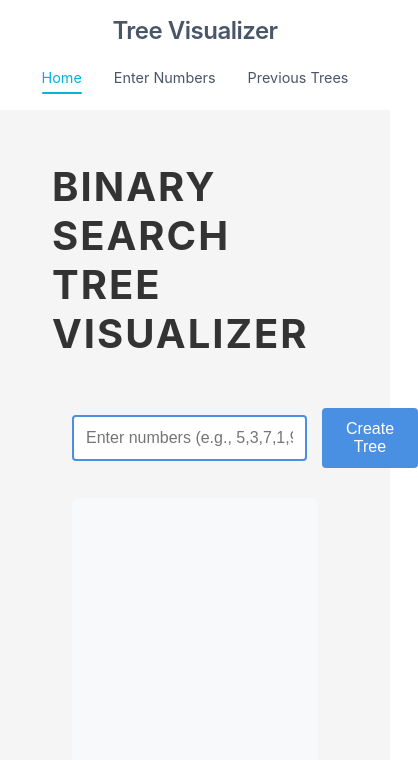
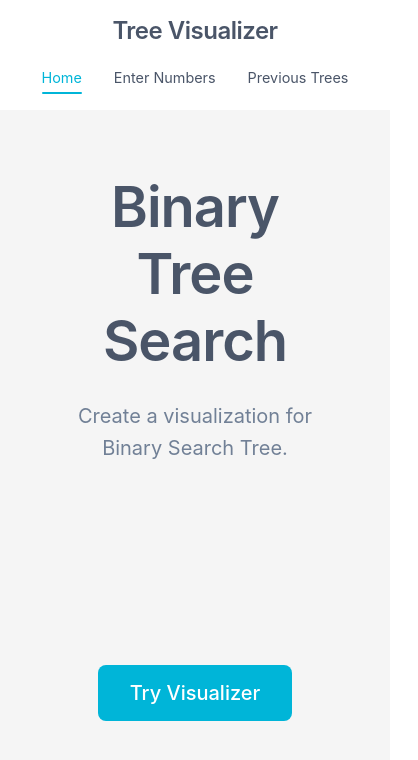
Before and after one commit to MazRadwan/DSA_bstFrontEnd, a React (Create React App) app in the folder bst_frontend/: page / in a window 390 px wide. Shown: the top 760 px of the page, 418 px wide, since content can reach past the window. Built offline with nearby package versions, Linux system fonts and the light colour scheme.

Commit message:
updated styles

```diff
--- a/bst_frontend/src/App.css
+++ b/bst_frontend/src/App.css
@@ -8,6 +8,11 @@
   max-width: 1200px;
   margin: 0 auto;
   padding: 2rem;
+}
+.mainContent h2 {
+  font-size: 1.5rem;
+  color: #4a5568;
+  margin-bottom: 0.5rem;
 }
 
 /* Reset default styles */
--- a/bst_frontend/src/components/BinarySearchTree/BinarySearchTree.jsx
+++ b/bst_frontend/src/components/BinarySearchTree/BinarySearchTree.jsx
@@ -1,3 +1,4 @@
+// BinarySearchTree.jsx
 import { useState } from "react";
 import TreeNode from "../TreeNode/TreeNode";
 import { treeService } from "../../services/treeService";
@@ -36,8 +37,9 @@ const BinarySearchTree = () => {
             type="text"
             value={numbers}
             onChange={(e) => setNumbers(e.target.value)}
-            placeholder="Enter numbers (e.g., 5,3,7,1,9)"
+            placeholder="Enter numbers separated by commas (e.g., 5,3,7,1,9)"
             className={styles.input}
+            aria-label="Enter numbers"
           />
           <button type="submit" className={styles.button}>
             Create Tree
@@ -47,7 +49,13 @@ const BinarySearchTree = () => {
       </form>
 
       <div className={styles.treeContainer}>
-        {treeData && <TreeNode {...JSON.parse(treeData.treeStructure)} />}
+        {treeData ? (
+          <TreeNode {...JSON.parse(treeData.treeStructure)} />
+        ) : (
+          <p className={styles.placeholder}>
+            Enter numbers to visualize the tree
+          </p>
+        )}
       </div>
     </div>
   );
--- a/bst_frontend/src/components/BinarySearchTree/BinarySearchTree.module.css
+++ b/bst_frontend/src/components/BinarySearchTree/BinarySearchTree.module.css
@@ -1,75 +1,79 @@
 /* BinarySearchTree.module.css */
 .container {
-  padding: 20px;
-  max-width: 1200px;
-  margin: 0 auto;
+  width: 100%;
 }
 
 .form {
-  margin-bottom: 30px;
+  margin-bottom: 2rem;
 }
 
 .inputGroup {
   display: flex;
-  align-items: center;
-  gap: 15px;
-  margin-bottom: 10px;
+  gap: 1rem;
 }
 
 .input {
   flex: 1;
-  padding: 12px;
-  border: 2px solid #4a90e2;
-  border-radius: 4px;
-  font-size: 16px;
+  padding: 0.75rem 1rem;
+  font-size: 1rem;
+  border: 2px solid #e2e8f0;
+  border-radius: 6px;
+  transition: all 0.3s ease;
   outline: none;
-  transition: border-color 0.3s ease;
 }
 
 .input:focus {
-  border-color: #2171d1;
+  border-color: #00b5d8;
+  box-shadow: 0 0 0 3px rgba(0, 181, 216, 0.1);
 }
 
 .button {
-  padding: 12px 24px;
-  background: #4a90e2;
+  padding: 0.75rem 1.5rem;
+  background-color: #00b5d8;
   color: white;
   border: none;
-  border-radius: 4px;
+  border-radius: 6px;
+  font-size: 1rem;
   cursor: pointer;
-  font-size: 16px;
-  transition: background-color 0.3s ease;
+  transition: all 0.3s ease;
 }
 
 .button:hover {
-  background: #2171d1;
+  background-color: #00a0c0;
+  transform: translateY(-1px);
+}
+
+.button:active {
+  transform: translateY(0);
 }
 
 .error {
-  color: #e74c3c;
-  margin-top: 10px;
+  color: #e53e3e;
+  margin-top: 0.5rem;
+  font-size: 0.875rem;
 }
 
 .treeContainer {
-  min-height: 300px;
-  width: 100%;
-  background: #f8f9fa;
+  background-color: white;
   border-radius: 8px;
-  padding: 20px;
-  margin-top: 20px;
+  min-height: 400px;
+  padding: 2rem;
+  display: flex;
+  justify-content: center;
+  align-items: center;
 }
 
-.toggleLabel {
-  display: flex;
-  align-items: center;
-  gap: 8px;
-  cursor: pointer;
-  user-select: none;
-  font-size: 16px;
+.placeholder {
+  color: #a0aec0;
+  font-size: 1.1rem;
 }
 
-.checkbox {
-  width: 18px;
-  height: 18px;
-  cursor: pointer;
+@media (max-width: 640px) {
+  .inputGroup {
+    flex-direction: column;
+  }
+
+  .button {
+    width: 100%;
+  }
 }
--- a/bst_frontend/src/components/TreeHistory/TreeHistory.module.css
+++ b/bst_frontend/src/components/TreeHistory/TreeHistory.module.css
@@ -24,7 +24,7 @@
 .cardHeader h3 {
   font-size: 18px;
   margin-bottom: 8px;
-  color: #333;
+  color: #4a5568;
 }
 
 .cardHeader p {
--- a/bst_frontend/src/routes/EnterNumbers/EnterNumbers.jsx
+++ b/bst_frontend/src/routes/EnterNumbers/EnterNumbers.jsx
@@ -1,11 +1,19 @@
+// EnterNumbers.jsx
 import BinarySearchTree from "../../components/BinarySearchTree/BinarySearchTree";
 import styles from "./EnterNumbers.module.css";
 
 const EnterNumbers = () => {
   return (
     <div className={styles.container}>
-      <h1 className={styles.title}>Enter Numbers</h1>
-      <BinarySearchTree />
+      <div className={styles.headerSection}>
+        <h1 className={styles.title}>Enter Numbers</h1>
+        <p className={styles.subtitle}>
+          Create a visualization for Binary Search Tree.
+        </p>
+      </div>
+      <div className={styles.visualizerSection}>
+        <BinarySearchTree />
+      </div>
     </div>
   );
 };
--- a/bst_frontend/src/routes/EnterNumbers/EnterNumbers.module.css
+++ b/bst_frontend/src/routes/EnterNumbers/EnterNumbers.module.css
@@ -1,11 +1,29 @@
+/* EnterNumbers.module.css */
 .container {
-  padding: 20px;
   max-width: 1200px;
   margin: 0 auto;
+  padding: 2rem;
+}
+
+.headerSection {
+  margin-bottom: 2rem;
+  text-align: center;
 }
 
 .title {
-  font-size: 2rem;
-  color: #333;
-  margin-bottom: 30px;
+  font-size: 2.5rem;
+  color: #4a5568;
+  margin-bottom: 0.5rem;
 }
+
+.subtitle {
+  font-size: 1.1rem;
+  color: #718096;
+}
+
+.visualizerSection {
+  background: white;
+  border-radius: 8px;
+  padding: 2rem;
+  box-shadow: 0 2px 4px rgba(0, 0, 0, 0.1);
+}
--- a/bst_frontend/src/routes/Home/Home.jsx
+++ b/bst_frontend/src/routes/Home/Home.jsx
@@ -1,11 +1,21 @@
-import BinarySearchTree from "../../components/BinarySearchTree/BinarySearchTree";
+// Home.jsx
+import { Link } from "react-router-dom";
 import styles from "./Home.module.css";
 
 const Home = () => {
   return (
     <div className={styles.container}>
-      <h1 className={styles.title}>Binary Search Tree Visualizer</h1>
-      <BinarySearchTree />
+      <div className={styles.contentLeft}>
+        <h1 className={styles.title}>Binary Tree Search</h1>
+        <p className={styles.subtitle}>
+          Create a visualization for Binary Search Tree.
+        </p>
+      </div>
+      <div className={styles.contentRight}>
+        <Link to="/enter-numbers" className={styles.ctaButton}>
+          Try Visualizer
+        </Link>
+      </div>
     </div>
   );
 };
--- a/bst_frontend/src/routes/Home/Home.module.css
+++ b/bst_frontend/src/routes/Home/Home.module.css
@@ -1,13 +1,70 @@
 .container {
-  padding: 20px;
   max-width: 1200px;
   margin: 0 auto;
+  padding: 3rem 3rem;
+  display: grid;
+  grid-template-columns: 1fr 1fr;
+  gap: 2rem;
+  align-items: flex-start;
+  min-height: calc(100vh - 64px);
+}
+
+.contentLeft {
+  display: flex;
+  flex-direction: column;
+  gap: 1.5rem;
 }
 
 .title {
-  font-size: 2.5rem;
-  color: #333;
-  margin-bottom: 30px;
-  text-transform: uppercase;
-  letter-spacing: 2px;
+  font-size: 3.5rem;
+  font-weight: 600;
+  color: #4a5568;
+  letter-spacing: -1px;
+  line-height: 1.2;
 }
+
+.subtitle {
+  font-size: 1.25rem;
+  color: #718096;
+  line-height: 1.6;
+  max-width: 500px;
+}
+
+.contentRight {
+  display: flex;
+  justify-content: center;
+  align-items: center;
+}
+
+.ctaButton {
+  padding: 1rem 2rem;
+  font-size: 1.25rem;
+  background-color: #00b5d8;
+  color: white;
+  border: none;
+  border-radius: 8px;
+  text-decoration: none;
+  transition: all 0.3s ease;
+  font-weight: 500;
+}
+
+.ctaButton:hover {
+  background-color: #00a0c0;
+  transform: translateY(-2px);
+}
+
+@media (max-width: 768px) {
+  .container {
+    grid-template-columns: 1fr;
+    text-align: center;
+    padding: 2rem 1rem;
+  }
+
+  .contentLeft {
+    align-items: center;
+  }
+
+  .subtitle {
+    max-width: 100%;
+  }
+}
```
